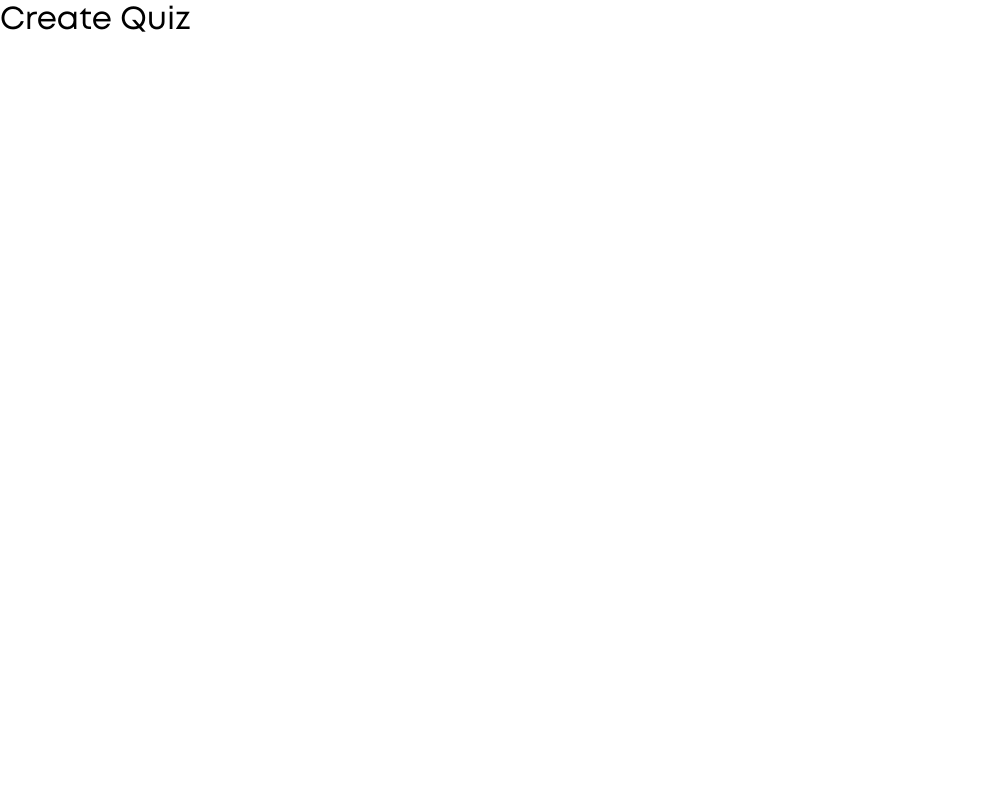
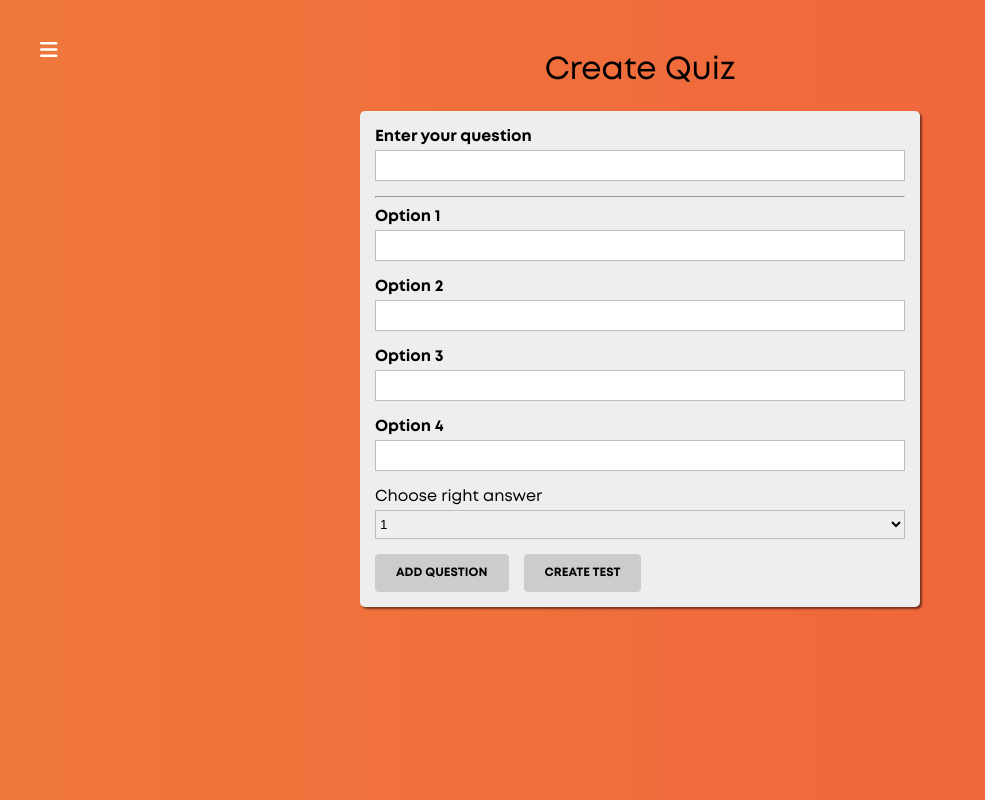
Before and after one commit to VitaliyBondarenko1982/create-quiz-app, a React (Create React App) app: page /quiz-creator in a window 1280 px wide. Shown: the whole page, without its empty margins (0-985 px from the left). Built offline with nearby package versions, Linux system fonts and the light colour scheme.

Commit message:
added create quiz page

```diff
--- a/src/components/UI/Button/Button.tsx
+++ b/src/components/UI/Button/Button.tsx
@@ -1,11 +1,11 @@
-import React, { FC } from 'react';
+import React, { FC, FormEvent } from 'react';
 import cx from 'classnames';
 import './_Button.scss';
 
 interface Props {
   disabled: boolean;
   buttonType: string;
-  onClick?: () => void;
+  onClick?: (event: FormEvent) => void;
 }
 
 export const Button: FC<Props> = ({
--- a/src/components/UI/Input/Input.tsx
+++ b/src/components/UI/Input/Input.tsx
@@ -1,10 +1,10 @@
-import React, {ChangeEvent, FC} from 'react';
+import React, { ChangeEvent, FC } from 'react';
 import cx from 'classnames';
 import { v4 as uuidv4 } from 'uuid';
 import './_Input.scss';
 
 interface Props {
-  type: string;
+  type?: string;
   label: string;
   value: string;
   name: string;
--- /dev/null
+++ b/src/components/UI/Select/Select.tsx
@@ -0,0 +1,45 @@
+import React, { FC, ChangeEvent } from 'react';
+import { v4 as uuidv4 } from 'uuid';
+import './_Select.scss';
+
+interface Props {
+  label: string;
+  value: number;
+  onChange: (event: ChangeEvent<HTMLSelectElement>) => void;
+  options: {
+    value: string;
+    text: string;
+  }[];
+}
+
+export const Select: FC<Props> = ({
+  label,
+  value,
+  onChange,
+  options,
+}) => {
+  const htmlFor = uuidv4();
+
+  return (
+    <div className="select">
+      <label htmlFor={htmlFor}>{label}</label>
+      <select
+        name="select"
+        id={htmlFor}
+        value={value}
+        onChange={onChange}
+      >
+        {options.map((option) => {
+          return (
+            <option
+              value={option.value}
+              key={uuidv4()}
+            >
+              {option.text}
+            </option>
+          );
+        })}
+      </select>
+    </div>
+  );
+};
--- /dev/null
+++ b/src/components/UI/Select/_Select.scss
@@ -0,0 +1,21 @@
+.select {
+  margin-bottom: 15px;
+
+  & label {
+    margin: 0 0 3px;
+    padding: 0;
+    font-weight: bold;
+    display: block;
+  }
+
+  & select {
+    display: block;
+    box-sizing: border-box;
+    border: 1px solid #bebebe;
+    margin: 0 0 5px;
+    height: 29px;
+    width: 100%;
+    outline: none;
+    transition: 0.3s ease-in-out;
+  }
+}
--- /dev/null
+++ b/src/components/UI/Select/index.ts
@@ -0,0 +1 @@
+export * from './Select';
--- a/src/containers/Auth/Auth.tsx
+++ b/src/containers/Auth/Auth.tsx
@@ -1,32 +1,8 @@
 import React, { Component, FormEvent, ChangeEvent } from 'react';
 import { Button } from '../../components/UI/Button';
 import { Input } from '../../components/UI/Input';
+import { ControlsArr, AuthState } from '../../utils/interfaces';
 import './_Auth.scss';
-
-interface AuthState {
-  isFormValid: boolean;
-  formControls: Control[];
-}
-
-interface Control {
-  value: string;
-  type: string;
-  label: string;
-  name: string;
-  errorMessage: string;
-  valid: boolean;
-  touched: boolean;
-  validation: {
-    required: boolean;
-    minLength?: number;
-    email?: boolean;
-  };
-}
-
-interface ControlsArr {
-  control?: Control;
-  index?: number;
-}
 
 function validateEmail(email: string) {
   const re = /^(([^<>()[\]\\.,;:\s@"]+(\.[^<>()[\]\\.,;:\s@"]+)*)|(".+"))@((\[[0-9]{1,3}\.[0-9]{1,3}\.[0-9]{1,3}\.[0-9]{1,3}\])|(([a-zA-Z\-0-9]+\.)+[a-zA-Z]{2,}))$/;
@@ -80,12 +56,12 @@ export class Auth extends Component {
     ],
   };
 
-  loginHandler = () => {
-
+  loginHandler = (event: FormEvent) => {
+    console.log(event);
   };
 
-  registerHandler = () => {
-
+  registerHandler = (event: FormEvent) => {
+    console.log(event);
   };
 
   submitHandler = (event: FormEvent) => {
--- a/src/containers/QuizCreator/QuizCreator.tsx
+++ b/src/containers/QuizCreator/QuizCreator.tsx
@@ -1,10 +1,190 @@
-import React, { Component } from 'react';
+import React, { ChangeEvent, Component, FormEvent } from 'react';
+import { createControl, validate, validateForm } from '../../form/formFramework';
+import { Button } from '../../components/UI/Button';
+import {
+  Question,
+  CreateState,
+  ControlsArr,
+  OptionControl,
+} from '../../utils/interfaces';
+import { Input } from '../../components/UI/Input';
+import { Select } from '../../components/UI/Select';
 import './_QuizCreator.scss';
 
+function createOptionControl(number: number) {
+  return createControl({
+    label: `Option ${number}`,
+    name: `option-${number}`,
+    errorMessage: 'Option don\'t be empty',
+    id: number,
+    value: '',
+    valid: false,
+    touched: false,
+  }, { required: true });
+}
+
+function createFormControls() {
+  return [
+    createControl({
+      label: 'Enter your question',
+      errorMessage: 'Question don\'t be empty',
+      name: 'question',
+      value: '',
+      valid: false,
+      touched: false,
+      id: Math.random(),
+    }, { required: true }),
+    createOptionControl(1),
+    createOptionControl(2),
+    createOptionControl(3),
+    createOptionControl(4),
+  ];
+}
+
 export class QuizCreator extends Component {
+  state = {
+    quiz: [],
+    isFormValid: false,
+    rightAnswerId: 1,
+    formControls: createFormControls(),
+  };
+
+  addQuestionHandler = (event: FormEvent) => {
+    event.preventDefault();
+
+    const quiz: Array<Question> = [...this.state.quiz] as [];
+    const { formControls, rightAnswerId } = this.state;
+    const index = quiz.length + 1;
+
+    const questionItem: Question = {
+      question: formControls[0].value,
+      id: index,
+      result: '',
+      rightAnswerId,
+      answers: [
+        { text: formControls[1].value, id: formControls[1].id },
+        { text: formControls[1].value, id: formControls[2].id },
+        { text: formControls[1].value, id: formControls[3].id },
+        { text: formControls[1].value, id: formControls[4].id },
+      ],
+    };
+
+    quiz.push(questionItem);
+
+    this.setState((prevState: CreateState) => {
+      return {
+        ...prevState,
+        quiz,
+        isFormValid: false,
+        rightAnswerId: 1,
+        formControls: createFormControls(),
+      };
+    });
+  };
+
+  createQuizHandler = (event: FormEvent) => {
+    event.preventDefault();
+  };
+
+  changeHandler = (event: ChangeEvent<HTMLInputElement>, controlName: string) => {
+    const { value } = event.target;
+    const formControls = [...this.state.formControls];
+
+    const currentControl = (): ControlsArr => {
+      let control;
+      let index;
+
+      for (let i = 0; i < formControls.length; i += 1) {
+        if (formControls[i].name === controlName) {
+          control = formControls[i];
+          index = i;
+          break;
+        }
+      }
+
+      return { control, index };
+    };
+
+    const { control, index } = currentControl();
+
+    if (control && index !== undefined) {
+      control.value = value;
+      control.touched = true;
+      control.valid = validate(control.value, control.validation);
+
+      formControls[index] = control as OptionControl;
+    }
+
+    this.setState((prevState: CreateState) => {
+      return {
+        ...prevState,
+        formControls,
+        isFormValid: validateForm(formControls),
+      };
+    });
+  };
+
+  renderControls = (start: number, finish: number) => {
+    return this.state.formControls.map((control, index) => {
+      return (
+        <Input
+          key={control.name + index}
+          type={control.type}
+          label={control.label}
+          value={control.value}
+          name={control.name}
+          onChange={event => this.changeHandler(event, control.name)}
+          valid={control.valid}
+          touched={control.touched}
+          shouldValidate={!!control.validation}
+        />
+      );
+    }).slice(start, finish);
+  };
+
+  selectChangeHandler = (event: ChangeEvent<HTMLSelectElement>) => {
+    this.setState({
+      rightAnswerId: Number(event.target.value),
+    });
+  };
+
   render() {
     return (
-      <h1>Create Quiz</h1>
+      <div className="quiz-creator">
+        <div className="quiz-creator__container">
+          <h1 className="quiz-creator__title">Create Quiz</h1>
+          <form className="quiz-creator__form">
+            {this.renderControls(0, 1)}
+            <hr />
+            {this.renderControls(1, Infinity)}
+            <Select
+              label="Choose right answer"
+              value={this.state.rightAnswerId}
+              onChange={this.selectChangeHandler}
+              options={[
+                { text: '1', value: '1' },
+                { text: '2', value: '2' },
+                { text: '3', value: '3' },
+                { text: '4', value: '4' },
+              ]}
+            />
+            <Button
+              disabled={!this.state.isFormValid}
+              buttonType="primary"
+              onClick={this.addQuestionHandler}
+            >
+              Add question
+            </Button>
+            <Button
+              disabled={!this.state.quiz.length}
+              buttonType="success"
+              onClick={this.createQuizHandler}
+            >
+              Create test
+            </Button>
+          </form>
+        </div>
+      </div>
     );
   }
 }
--- a/src/containers/QuizCreator/_QuizCreator.scss
+++ b/src/containers/QuizCreator/_QuizCreator.scss
@@ -0,0 +1,26 @@
+.quiz-creator {
+  display: flex;
+  justify-content: center;
+  padding-top: 50px;
+  flex-grow: 1;
+  width: 100%;
+  background: linear-gradient(270deg, #f0613c 0%, #f0783c 100%);
+
+  &__container {
+    width: 100%;
+    max-width: 600px;
+    padding: 0 20px;
+  }
+
+  &__title {
+    text-align: center;
+    margin-bottom: 20px;
+  }
+
+  &__form {
+    background: #eee;
+    border-radius: 5px;
+    padding: 15px;
+    box-shadow: 2px 2px 2px rgba(0, 0, 0, 0.5);
+  }
+}
--- /dev/null
+++ b/src/form/formFramework.ts
@@ -0,0 +1,33 @@
+import { Validation, OptionControl } from '../utils/interfaces';
+
+export function createControl(config: OptionControl, validation: Validation): OptionControl {
+  return {
+    ...config,
+    validation,
+    valid: !validation,
+  };
+}
+
+export function validate(value: string, validation?: Validation): boolean {
+  if (!validation) {
+    return true;
+  }
+
+  let isValid = true;
+
+  if (validation.required) {
+    isValid = value.trim() !== '' && isValid;
+  }
+
+  return isValid;
+}
+
+export function validateForm(formControls: Array<OptionControl>) {
+  let isFormValid = true;
+
+  formControls.forEach((controlItem) => {
+    isFormValid = controlItem.valid && isFormValid;
+  });
+
+  return isFormValid;
+}
```
Also changed, not shown: src/utils/interfaces.ts (+37 -0 lines).
